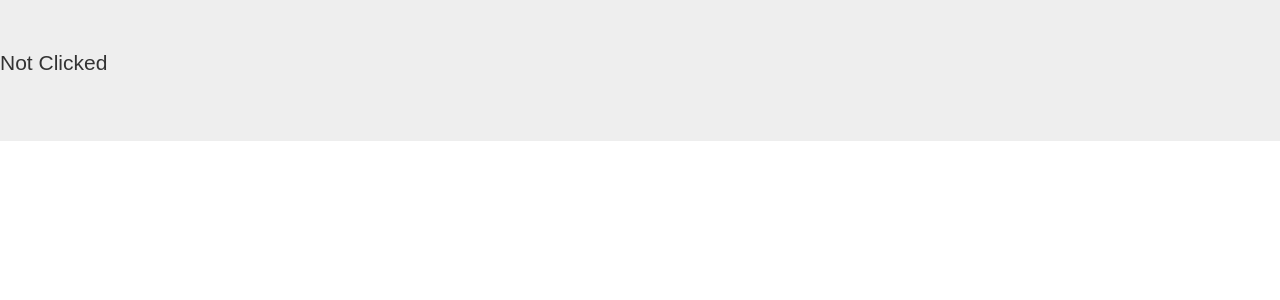
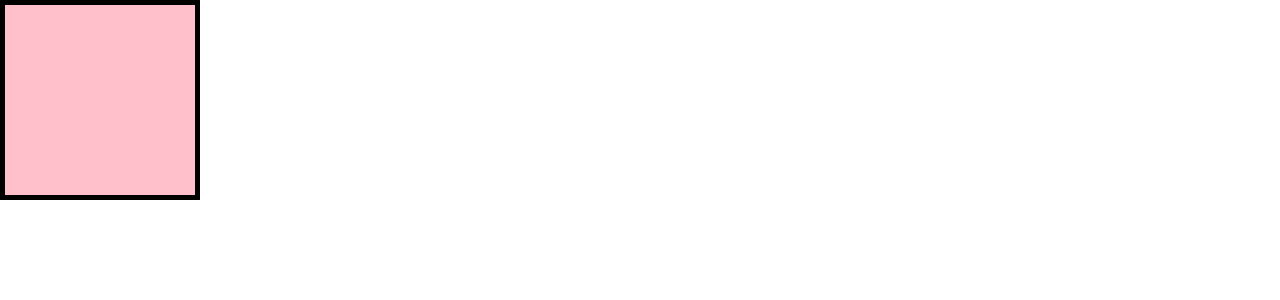
Before and after one commit to lizagne/react-challenges, a React (Create React App) app in the folder react-challenges/: page / in a window 1280 px wide. Shown: the top 300 px of the page. Built offline with nearby package versions, Linux system fonts and the light colour scheme.

Commit message:
React Challenge 2: Setting the square to change border color when clicked

```diff
--- a/react-challenges/src/App.jsx
+++ b/react-challenges/src/App.jsx
@@ -1,11 +1,12 @@
 import React from 'react';
 
-import Clicked from "./02/Clicked"
+// import Clicked from "./02/Clicked"
+import Square from "./Square"
 
 
 const App = () => (
 
-	<Clicked />
+	<Square color="hotpink" />
 );
 
 export default App;
--- a/react-challenges/src/Square.jsx
+++ b/react-challenges/src/Square.jsx
@@ -3,21 +3,49 @@
 //challenge 2:
 //Update your <Square> component so that it can accept a colour prop, which will change the background colour of the square. Also add a default value for colour.
 
-import React from "react";
 
-const Square = ({ color }) => (
-	<div style={{
-		height: '200px',
-		width: '200px',
-		border: '5px solid green',
-		background: color,
-	}}>
-	</div>
+//Challenge 3:
+//Update your <Square colour="hotpink"> component so that the border starts black, but when it is clicked it changes to the passed in colour. It should alternate every time you click.
 
-);
+
+import React, { Component } from "react";
+
+
+class Square extends Component {
+	constructor(props) { //constructing the properties
+
+		super(props); //this makes Component work
+
+		this.state = { //this is an object literal
+			black: true, //this should always be a comma not a semi-colon
+		}
+
+		this.onClick = this.onClick.bind(this);
+	}
+
+	onClick () { //this is the method
+		this.setState({ black: !this.state.black }); //setting the state
+	}
+
+	render () { //this is a method
+		return (
+			<div
+				onClick={ this.onClick }
+				style={{
+					height: '200px',
+					width: '200px',
+					borderWidth: '5px',
+					borderColor: this.state.black ? 'black' : this.props.color,
+					borderStyle: 'solid',
+					backgroundColor: 'pink',
+				}}>
+			</div>
+		);
+	}
+};
 
 Square.defaultProps = {
-    backgroundColor: 'blue',
+    backgroundColor: 'hotpink',
 };
 
 
```
